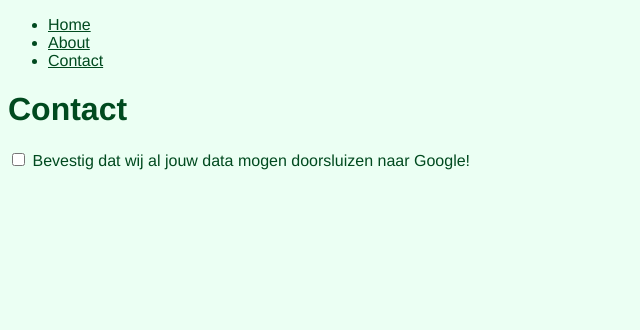
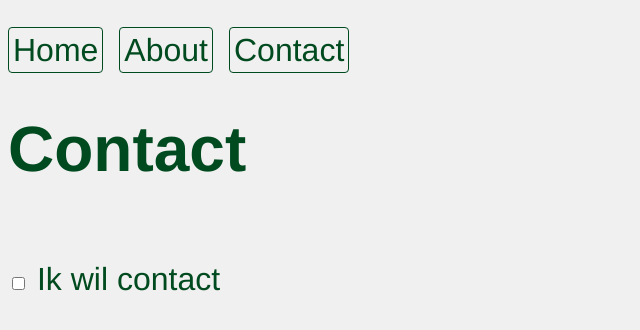
Before and after one commit to ju5tu5/squadpage-sveltekit, a SvelteKit app: page /contact in a window 1280 px wide. Shown: the top 330 px of the page, without its empty margins (0-640 px from the left). Built offline with nearby package versions, Linux system fonts and the light colour scheme.

Commit message:
Finished demo's

```diff
--- a/src/routes/+layout.svelte
+++ b/src/routes/+layout.svelte
@@ -9,3 +9,26 @@
 <main>
   <slot></slot>
 </main>
+
+<style>
+ ul {
+  list-style: none;
+  padding:0;
+  display:flex;
+  gap:1rem;
+ }
+
+ a {
+  border:1px solid var(--primary);
+    padding:.25rem;
+    border-radius:.25rem;
+    cursor: pointer;
+    transition:.25s;
+    text-decoration: none;
+ }
+ a:hover {
+    translate: -2px -2px;
+    background-color: rebeccapurple;
+    color:#fff;
+  }
+</style>
--- a/src/routes/+page.svelte
+++ b/src/routes/+page.svelte
@@ -1,11 +1,35 @@
 <script>
+  import { onMount } from 'svelte'
+  //console.log(document) // document is not defined, because component isn't mounted (rendered in the DOM) yet
+
+  onMount(() => {
+    console.log(document)
+  })
+
   export let data
 
   function checkAvatarUrl (url) {
     return url.startsWith('https://')
   }
+
+  function followPointer(event){
+    const cards = document.querySelectorAll('ul li')
+    const width = window.innerWidth
+    const height = window.innerHeight
+
+    let cx = Math.ceil(width / 1.8)
+    let cy = Math.ceil(height / 1.8)
+    let dx = event.pageX - cx
+    let dy = event.pageY - cy
+
+    cards.forEach(card => {
+      card.style.setProperty('--mouse-x', `${dx}px`)
+      card.style.setProperty('--mouse-y', `${dy}px`)
+    })
+  }
 </script>
 
+<svelte:window on:mousemove={followPointer} />
 
 <h1>Squad 1D</h1>
 
@@ -32,7 +56,7 @@
 <style>
   ul {
     list-style: none;
-    padding:1em 0;
+    padding:5em 0;
     display:flex;
     gap:1rem;
     align-items:start;
@@ -42,6 +66,10 @@
   }
 
   ul li {
+    --mouse-x:0;
+    --mouse-y:0;
+
+    transform: translate3d(calc(var(--mouse-x) / 10), calc(var(--mouse-y) / 10), 0);
     scroll-snap-align: center;
   }
 
--- a/src/routes/about/+page.svelte
+++ b/src/routes/about/+page.svelte
@@ -1 +1,3 @@
 <h1>About</h1>
+
+<p>Een creative coding demo in SvelteKit op basis van het principe van <a href="https://en.wikipedia.org/wiki/Progressive_enhancement">Progressive Enhancement</a>.</p>
--- a/src/routes/contact/+page.svelte
+++ b/src/routes/contact/+page.svelte
@@ -1,22 +1,80 @@
 <script>
-  import { onMount } from 'svelte'
-  //console.log(document) // document is not defined, because component isn't mounted (rendered in the DOM) yet
+  import { onMount } from 'svelte';
+  import { fade } from 'svelte/transition'
 
-  onMount(() => {
-    console.log(document)
-  })
+  let confirmation = false
 
   function handleInput(event) {
-    console.log(document)
-    console.log(event.target.checked)
+    event.target.checked? confirmation = true : confirmation = false
   }
 </script>
 
 <h1>Contact</h1>
 
-<input
-  id="confirm"
-  type="checkbox"
-  on:input={handleInput}
->
-<label for="confirm">Bevestig dat wij al jouw data mogen doorsluizen naar Google!</label>
+<form action="/contact">
+  <p>
+    <input id="confirm" type="checkbox" checked={confirmation} on:input={handleInput}>
+    <label for="confirm">Ik wil contact</label>
+  </p>
+
+  {#if confirmation}
+    <fieldset transition:fade={{ duration: 250 }}>
+      <legend>Gegevens</legend>
+      <p>
+        <label for="name">Naam</label>
+        <input type="text" id="name">
+      </p>
+      <p>
+        <label for="email">Email</label>
+        <input type="email" id="email">
+      </p>
+
+      <button>Tot snel 👋</button>
+    </fieldset>
+  {/if}
+</form>
+
+<style>
+  form {
+    display: flex;
+    flex-direction: column;
+    align-items: flex-start;
+  }
+
+  fieldset {
+    all: unset
+  }
+
+  fieldset p {
+    display: flex;
+    gap:.5rem;
+    flex-direction: column;
+    border:none;
+  }
+
+  legend {
+    font-weight: bold;
+  }
+
+  fieldset input {
+    all: unset;
+    border:1px solid var(--primary);
+    border-radius:.25rem;
+    padding: .5rem;
+    width:30vw;
+  }
+
+  button {
+    all:unset;
+    border:1px solid var(--primary);
+    padding:.25rem;
+    border-radius:.25rem;
+    cursor: pointer;
+    transition:.25s
+  }
+  button:hover {
+    translate: -2px -2px;
+    background-color: rebeccapurple;
+    color:#fff;
+  }
+</style>
--- a/static/css/global.css
+++ b/static/css/global.css
@@ -1,14 +1,19 @@
 :root {
   --primary:hsl(144.78deg 100% 14.53%);
-  --secondary: hsl(144.78deg 100% 96.1%);
+  --secondary:#f0f0f0;
 }
 
 body {
   font-family: Helvetica;
   color:var(--primary);
   background: var(--secondary);
+  font-size: 2rem;
 }
 
 a {
   color: var(--primary)
 }
+
+p {
+  max-width: 30em;
+}
```
Also changed, not shown: src/routes/+page.js (line endings or trailing spaces).
